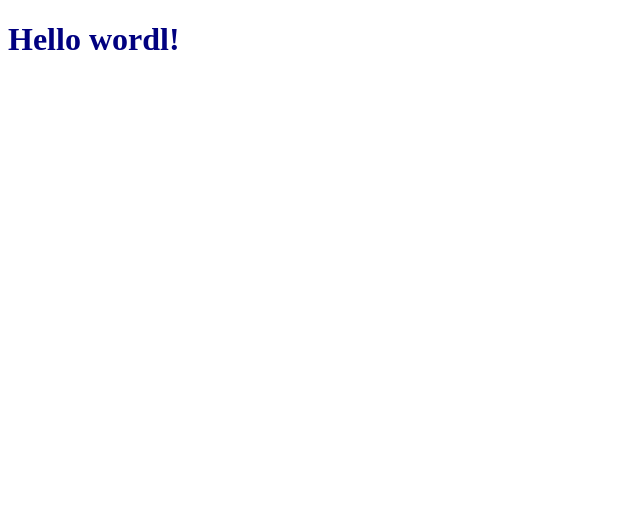
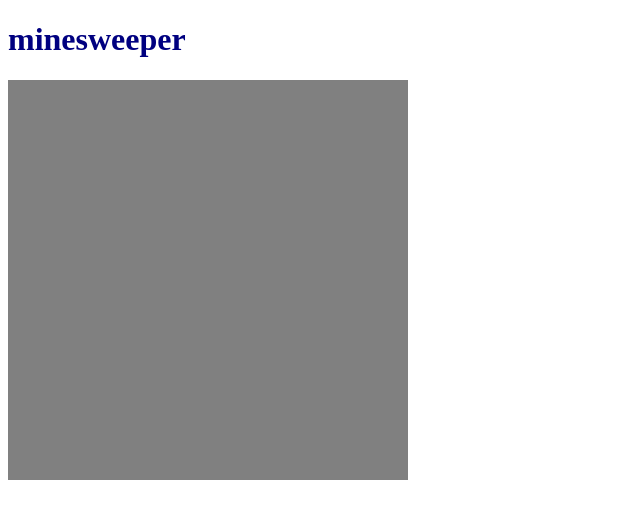
Before and after one commit to 3oysen/minesweeper-game, a website: page index.html in a window 1280 px wide. Shown: the whole page, without its empty margins (0-640 px from the left). Drawn offline with Linux system fonts and the light colour scheme.

Commit message:
added boards with fields

```diff
--- a/index.html
+++ b/index.html
@@ -6,10 +6,10 @@
 		<meta name="viewport" content="width=device-width, initial-scale=1.0" />
 		<title>minesweeper</title>
 		<link rel="stylesheet" href="/styles/style.css" />
+		<script src="/js/app.js"></script>
 	</head>
 	<body>
-		<div class="container">
-			<h1>Hello wordl!</h1>
-		</div>
+		<h1>minesweeper</h1>
+		<div class="grid"></div>
 	</body>
 </html>
--- /dev/null
+++ b/js/app.js
@@ -0,0 +1,16 @@
+document.addEventListener("DOMContentLoaded", () => {
+	const grid = document.querySelector(".grid");
+	let width = 10;
+	let squares = [];
+
+	//create board
+	function createBoard() {
+		for (let i = 0; i < width * width; i++) {
+			const square = document.createElement("div");
+			square.setAttribute("id", i);
+			grid.appendChild(square);
+			squares.push(square);
+		}
+	}
+	createBoard();
+});
--- a/styles/style.scss
+++ b/styles/style.scss
@@ -1,5 +1,16 @@
-.container {
-	h1 {
-		color: navy;
+h1 {
+	color: navy;
+}
+
+.grid {
+	height: 400px;
+	width: 400px;
+	display: flex;
+	flex-wrap: wrap;
+	background-color: grey;
+
+	div {
+		height: 40px;
+		width: 40px;
 	}
 }
```
Also changed, not shown: js/script.js (deleted), styles/style.css, 1 other file.
